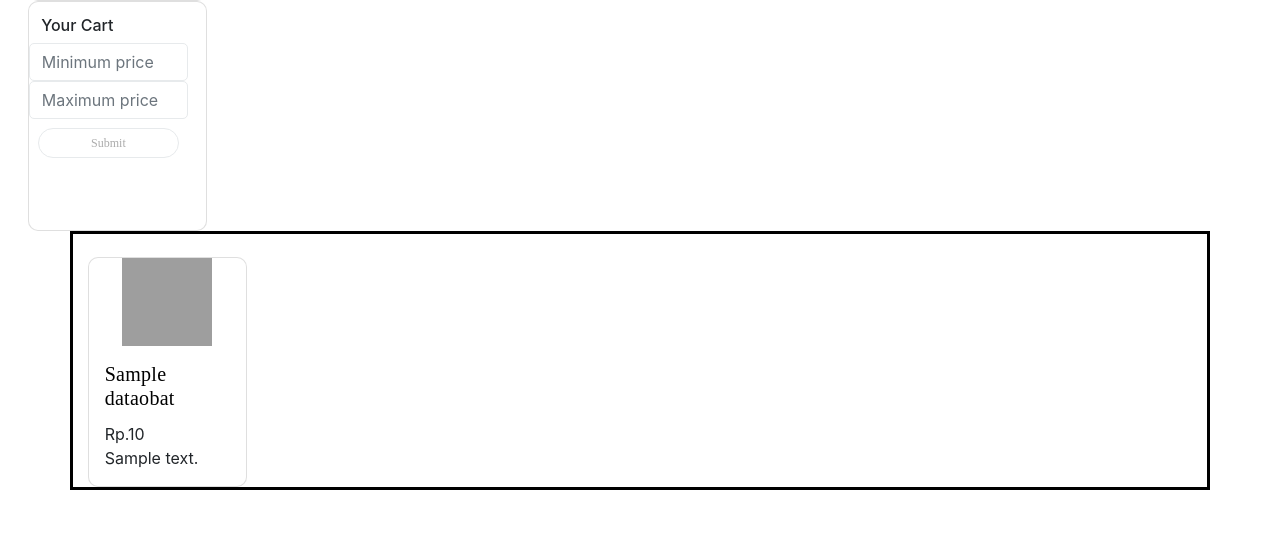
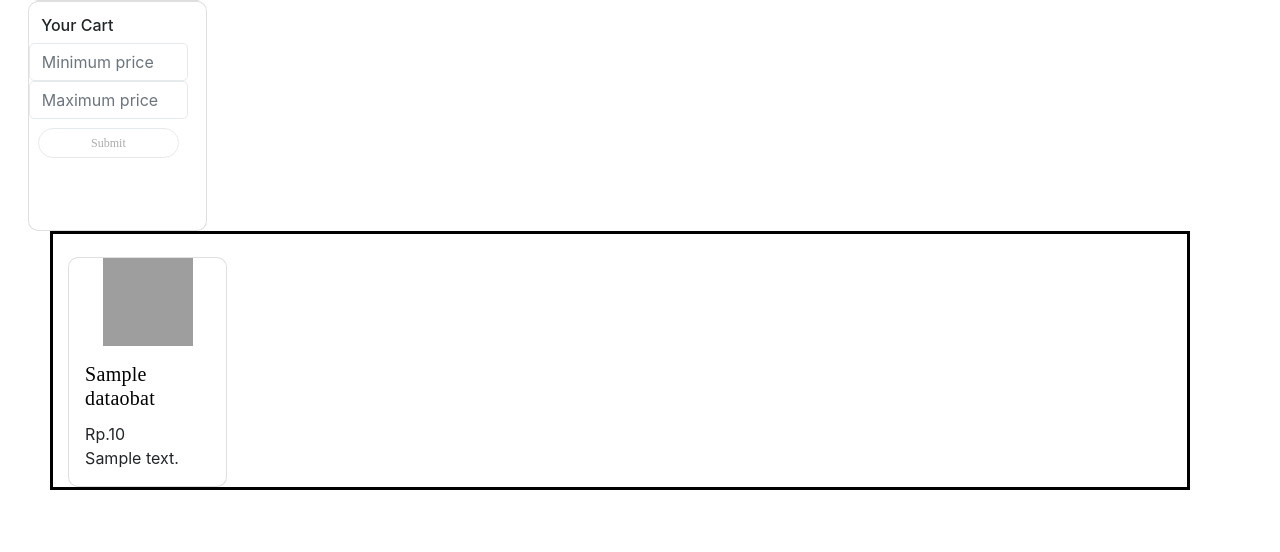
Before and after one commit to rivannurihsan/WEBPRO, a CodeIgniter app: the page made by application/views/Users/View_Catalog/List_Catalog.php in a window 1280 px wide. Shown: the part 991-1543 px from the top of the page. Run offline with CodeIgniter, Linux system fonts and the light colour scheme; tables that the repository leaves empty or names only in its code hold one stand-in row (values such as "Sample post"); the template is opened without the code that fills it: most values are stand-ins (such as "Sample title", 1, 10 or a date in 2020); some libraries are stand-ins or nearby versions; grey boxes are pictures that could not be loaded.

Commit message:
Update Good

```diff
--- a/application/views/Users/View_Catalog/List_Catalog.php
+++ b/application/views/Users/View_Catalog/List_Catalog.php
@@ -141,6 +141,7 @@
                 border-style: solid;
                 margin-bottom: 5%;
                 margin-top: 0%;
+                margin-left: 3%;
             }
         </style>
     </head>
```
